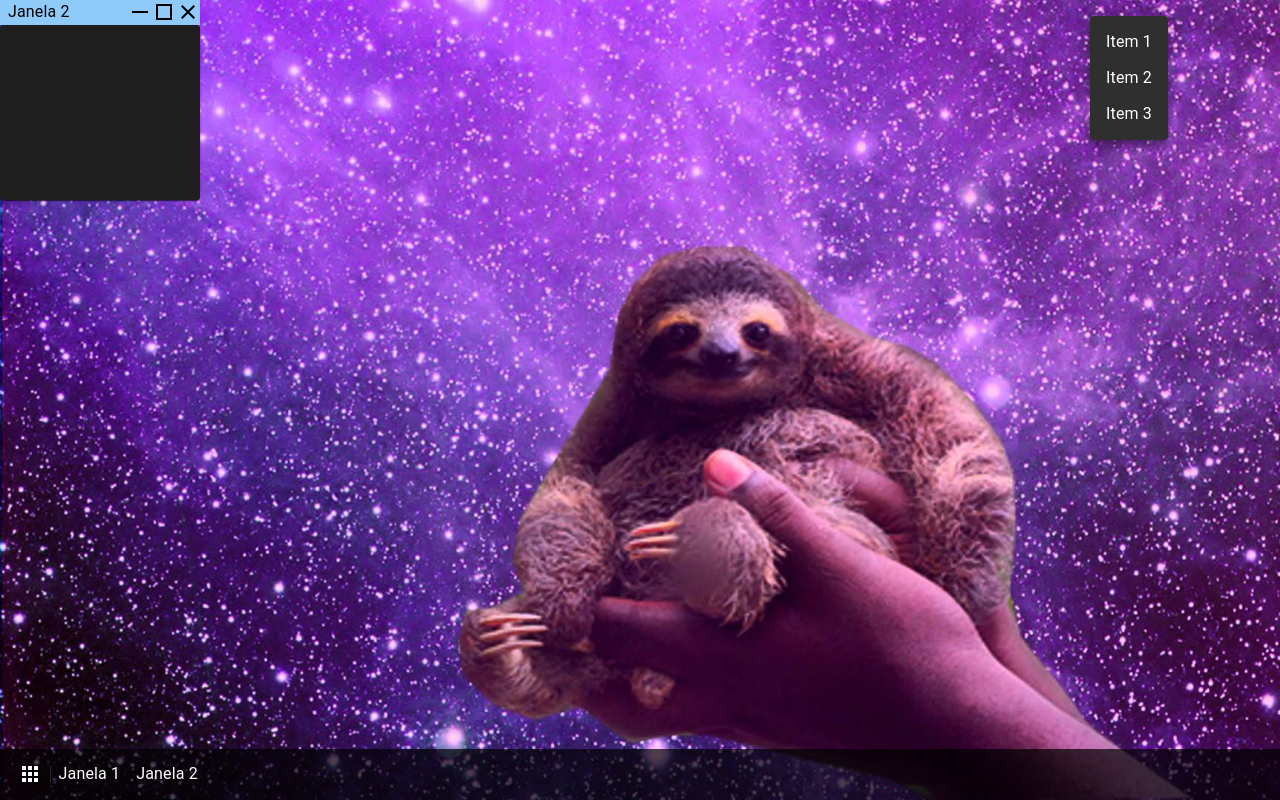
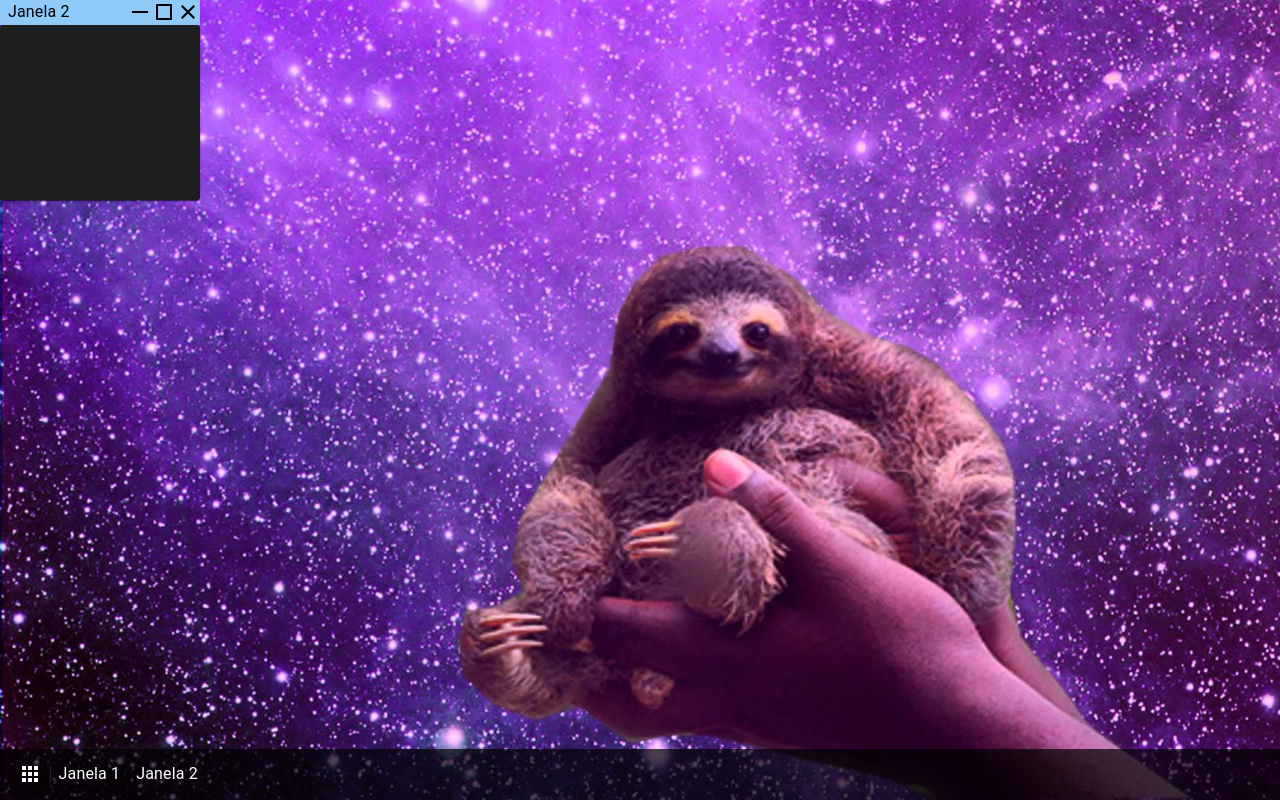
Before and after one commit to RO03M/portfolio, a React (Create React App) app: page / in a window 1280 px wide. Built offline with nearby package versions, Linux system fonts and the light colour scheme.

Commit message:
chore: começo tipos dos apps

```diff
--- a/src/App.tsx
+++ b/src/App.tsx
@@ -1,5 +1,6 @@
 import { createTheme, ThemeProvider } from "@mui/material"
 import { useOSStore } from "./stores";
+import PlaceholderApp from "./components/Apps/Placeholder/PlaceholderApp";
 import OS from "./components/OS";
 
 import "./index.css";
@@ -12,7 +13,7 @@ const App = () => {
 	const toggleDebug = useOSStore((store) => store.toggleDebug);
 
 	useHotkeys("shift+d", toggleDebug);
-
+	console.log(PlaceholderApp.getType());
 	return (
 		<ThemeProvider
 			theme={theme}
--- /dev/null
+++ b/src/components/Apps/Placeholder/PlaceholderApp.tsx
@@ -0,0 +1,9 @@
+const PlaceholderApp = () => {
+    return (
+        <></>
+    );
+}
+
+PlaceholderApp.getType = () => "placeholder-app";
+
+export default PlaceholderApp;
--- /dev/null
+++ b/src/components/Apps/Placeholder/index.tsx
@@ -0,0 +1 @@
+export { default } from "./PlaceholderApp";
--- /dev/null
+++ b/src/components/Apps/appTypes.ts
@@ -0,0 +1,4 @@
+export enum AppTypes {
+    Folder,
+    TextEditor
+}
--- a/src/components/Desktop/Item.tsx
+++ b/src/components/Desktop/Item.tsx
@@ -1,7 +1,7 @@
 import { useTheme } from "@mui/material";
 import { alpha, styled } from "@mui/system";
 import { AnimatePresence, motion, useMotionValue } from "framer-motion";
-import { useEffect, useState } from "react";
+import { useEffect, useId, useState } from "react";
 import { closest, closestCeil, closestFloor } from "../../helpers/closest";
 
 interface ItemProps {
@@ -31,6 +31,7 @@ const Item = (props: ItemProps) => {
     const y = useMotionValue(100);
     const xPlaceholder = useMotionValue(100);
     const yPlaceholder = useMotionValue(100);
+    const id = useId();
 
     useEffect(() => {
         if (!isDragging && widthSteps && heightSteps) {
@@ -104,6 +105,7 @@ const Item = (props: ItemProps) => {
                 }}
             />
             <motion.div
+                id={id}
                 style={{
                     x,
                     y,
--- a/src/components/OS/index.tsx
+++ b/src/components/OS/index.tsx
@@ -44,25 +44,6 @@ const OS = () => {
                 ))}
             </AnimatePresence>
             <Dock/>
-            <Popover
-                anchorReference={"anchorPosition"}
-                anchorPosition={{ top: 0, left: 1090 }}
-                open={true}
-            >
-                <MenuList>
-                    <MenuItem>Item 1</MenuItem>
-                    <MenuItem>Item 2</MenuItem>
-                    <MenuItem>Item 3</MenuItem>
-                </MenuList>
-            </Popover>
-            {/* {osRef.current !== null && (
-                <Menu
-                    open={true}
-                    anchorEl={anchorEl}
-                >
-                    <MenuItem>teste</MenuItem>
-                </Menu>
-            )} */}
         </Box>
     );
 }
--- a/src/stores/apps.ts
+++ b/src/stores/apps.ts
@@ -1,9 +1,5 @@
 import create from "zustand";
-
-export enum AppTypes {
-    Folder,
-    TextEditor
-}
+import { AppTypes } from "../components/Apps/appTypes";
 
 interface App {
     id: number;
--- a/src/stores/desktop.ts
+++ b/src/stores/desktop.ts
@@ -1,5 +1,5 @@
 import create from "zustand";
-import { AppTypes } from "./apps";
+import { AppTypes } from "../components/Apps/appTypes";
 
 interface DesktopItem {
     id: number;
```
Also changed, not shown: 2 other files (tests, documents, lock files or other folders).
